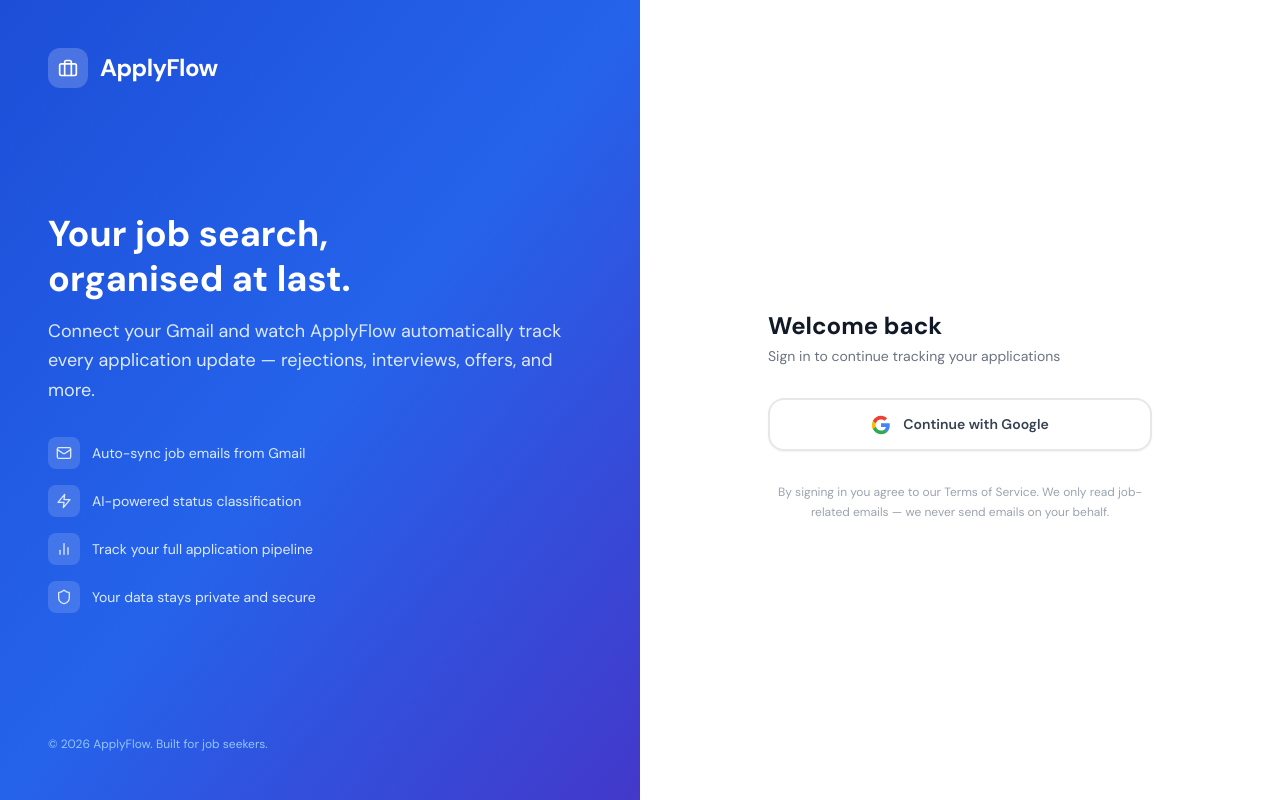
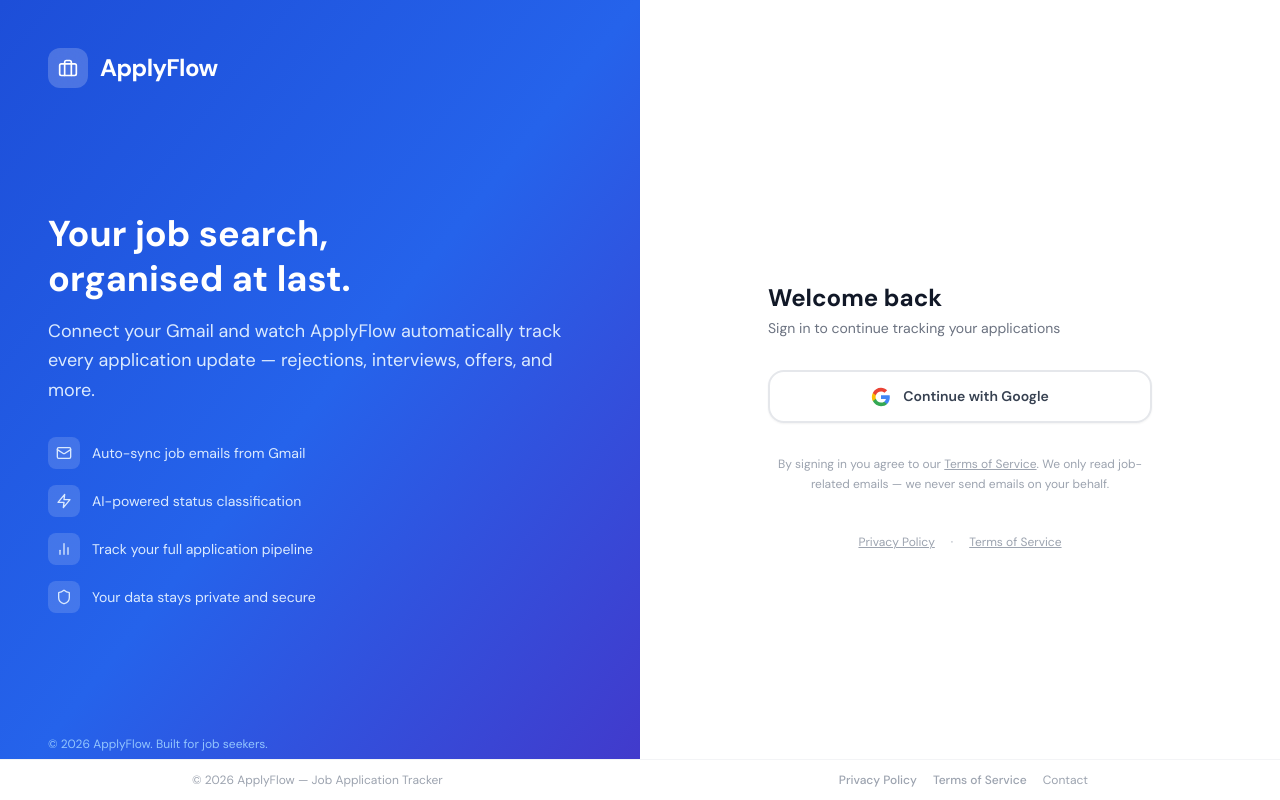
Before and after one commit to RohitKamble171012/ApplyFlow, a React (Vite) app in the folder client/: page /login in a window 1280 px wide. Built offline with nearby package versions, Linux system fonts and the light colour scheme; no server answers.

Commit message:
Implement footer with legal links on LoginPage
Added footer with privacy policy and terms of service links.

```diff
--- a/client/src/pages/LoginPage.jsx
+++ b/client/src/pages/LoginPage.jsx
@@ -116,10 +116,46 @@
           </button>
 
           <p className="text-xs text-gray-400 text-center leading-relaxed">
-            By signing in you agree to our Terms of Service. We only read job-related emails — we never send emails on your behalf.
+            By signing in you agree to our{' '}
+            <a href="/terms" className="underline hover:text-gray-600 transition-colors">
+              Terms of Service
+            </a>
+            . We only read job-related emails — we never send emails on your behalf.
           </p>
+
+          {/* ✅ Privacy policy link — visible to Google crawler */}
+          <div className="pt-2 flex items-center justify-center gap-4 text-xs text-gray-400">
+            <a href="/privacy" className="hover:text-gray-600 underline transition-colors">
+              Privacy Policy
+            </a>
+            <span>·</span>
+            <a href="/terms" className="hover:text-gray-600 underline transition-colors">
+              Terms of Service
+            </a>
+          </div>
         </div>
       </div>
+
+      {/* ✅ Page footer — Google needs to see this on the homepage */}
+      <footer className="fixed bottom-0 left-0 right-0 bg-white border-t border-gray-100 py-3 px-6">
+        <div className="max-w-4xl mx-auto flex flex-col sm:flex-row items-center justify-between gap-2 text-xs text-gray-400">
+          <span>© {new Date().getFullYear()} ApplyFlow — Job Application Tracker</span>
+          <div className="flex items-center gap-4">
+            <a href="/privacy" className="hover:text-gray-700 transition-colors font-medium">
+              Privacy Policy
+            </a>
+            <a href="/terms" className="hover:text-gray-700 transition-colors font-medium">
+              Terms of Service
+            </a>
+            <a
+              href="mailto:rohitkamble171012@gmail.com"
+              className="hover:text-gray-700 transition-colors"
+            >
+              Contact
+            </a>
+          </div>
+        </div>
+      </footer>
     </div>
   );
 }
```
